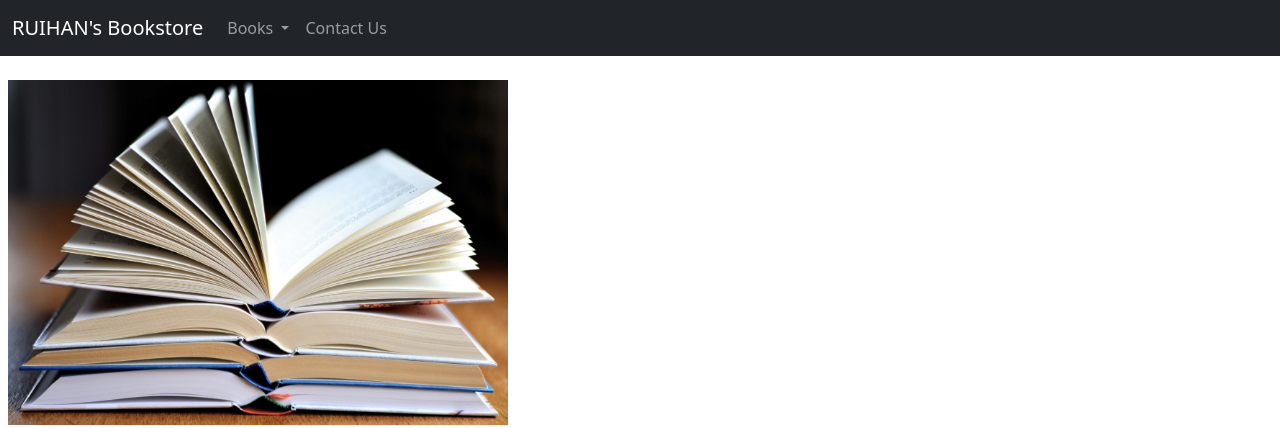
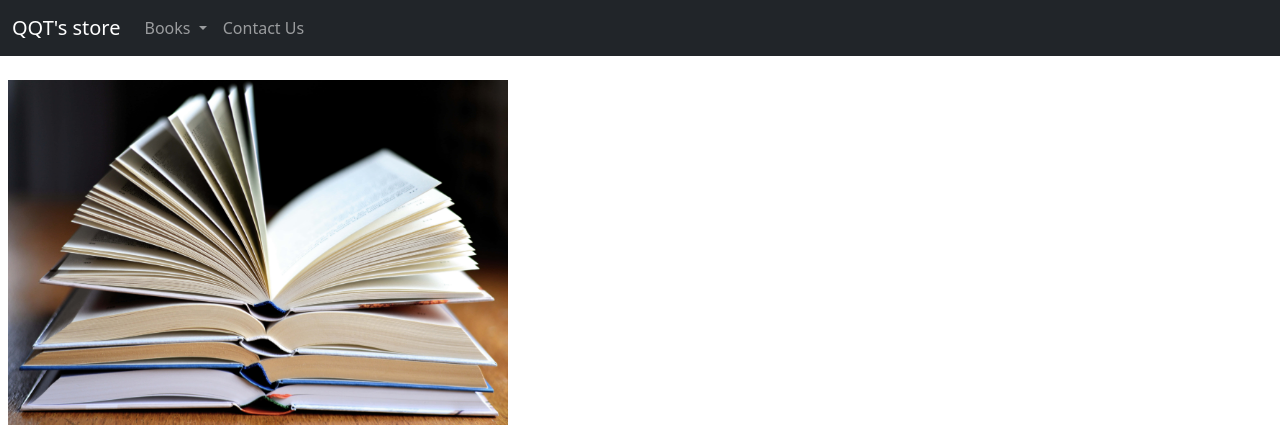
Before and after one commit to ruihan1128/1128, a plain HTML site: page index.html in a window 1280 px wide. Shown: the top 428 px of the page. Drawn offline with nearby package versions, Linux system fonts and the light colour scheme; files whose address does not match are found by name.

Commit message:
Update index.html

```diff
--- a/index.html
+++ b/index.html
@@ -11,7 +11,7 @@
 <body>
     <nav class="navbar navbar-expand-sm bg-dark navbar-dark">
         <div class="container-fluid">
-          <a class="navbar-brand" href="#">RUIHAN's Bookstore</a>
+          <a class="navbar-brand" href="#">QQT's store</a>
           <button class="navbar-toggler" type="button" data-bs-toggle="collapse" data-bs-target="#collapsibleNavbar">
             <span class="navbar-toggler-icon"></span>
           </button>
```
